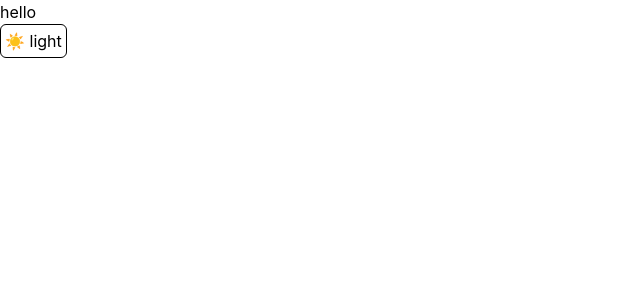
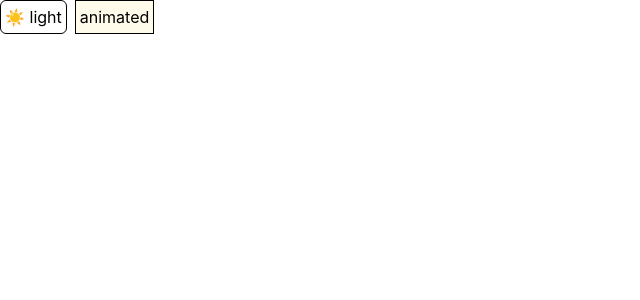
Before and after one commit to Quirozdev/frontend-react-template, a React (Vite) app: page / in a window 1280 px wide. Shown: the top 300 px of the page, without its empty margins (0-640 px from the left). Built offline with nearby package versions, Linux system fonts and the light colour scheme.

Commit message:
add framer motion

```diff
--- a/package.json
+++ b/package.json
@@ -14,6 +14,7 @@
     "i18next-browser-languagedetector": "^8.2.1",
     "i18next-http-backend": "^3.0.2",
     "lucide-react": "^0.575.0",
+    "motion": "^12.34.3",
     "react": "^19.2.0",
     "react-dom": "^19.2.0",
     "react-i18next": "^16.5.4",
--- a/src/App.tsx
+++ b/src/App.tsx
@@ -1,15 +1,19 @@
 import ThemeSwitcher from "@/features/theme/ui/ThemeSwitcher/ThemeSwitcher";
 import { Suspense } from "react";
-import { useTranslation } from "react-i18next";
+import { motion } from "motion/react";
 
 function App() {
-  const { t } = useTranslation(["common"]);
-
   return (
     <Suspense>
-      <div className="bg-background">
-        <p>{t("hello")}</p>
+      <div className="bg-background min-h-screen">
         <ThemeSwitcher />
+        <motion.button
+          whileHover={{ scale: 1.1 }}
+          whileTap={{ scale: 0.95 }}
+          className="border p-1 ml-2 bg-amber-50"
+        >
+          animated
+        </motion.button>
       </div>
     </Suspense>
   );
```
Also changed, not shown: 1 other file (tests, documents, lock files or other folders).
